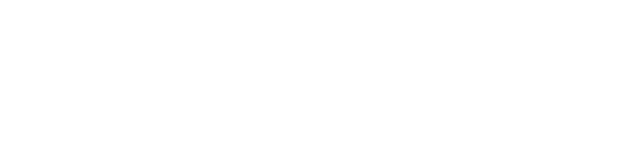
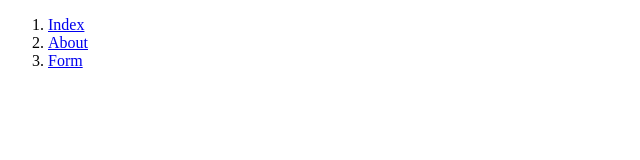
Before and after one commit to zirodev23/html-elements-PT2025, a plain HTML site: page about.html in a window 1280 px wide. Shown: the whole page, without its empty margins (0-640 px from the left). Drawn offline with Linux system fonts and the light colour scheme.

Commit message:
navigation added

```diff
--- a/about.html
+++ b/about.html
@@ -5,5 +5,19 @@
     <meta name="viewport" content="width=device-width, initial-scale=1.0" />
     <title>About me</title>
   </head>
-  <body></body>
+  <body>
+    <nav>
+      <ol>
+        <li>
+          <a href="/index.html">Index</a>
+        </li>
+        <li>
+          <a href="#">About</a>
+        </li>
+        <li>
+          <a href="/form.html">Form</a>
+        </li>
+      </ol>
+    </nav>
+  </body>
 </html>
```
Also changed, not shown: form.html (+14 -0 lines), index.html (+14 -0 lines).
